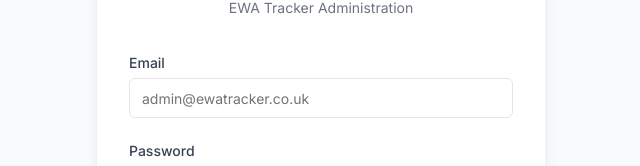
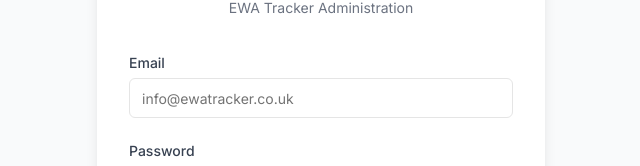
Before and after one commit to bluntiless/ewa-web-app, a Next.js app: page /admin/login in a window 1280 px wide. Shown: the part 308-474 px from the top of the page, without its empty margins (319-959 px from the left). Built offline with nearby package versions, Linux system fonts and the light colour scheme; no server answers.

Commit message:
feat: update admin email placeholder and references to "info@ewatracker.co.uk"
Co-authored-by: WAYNE Anthony WRIGHT <1809627+bluntiless@users.noreply.github.com>

```diff
--- a/app/admin/login/page.tsx
+++ b/app/admin/login/page.tsx
@@ -62,7 +62,7 @@ export default function AdminLoginPage() {
                 type="email"
                 value={email}
                 onChange={(e) => setEmail(e.target.value)}
-                placeholder="admin@ewatracker.co.uk"
+                placeholder="info@ewatracker.co.uk"
                 className="mt-1"
                 required
               />
--- a/lib/auth.ts
+++ b/lib/auth.ts
@@ -4,7 +4,7 @@ import { compare } from "bcryptjs"
 
 // In production, store this in environment variables
 const ADMIN_PASSWORD_HASH = process.env.ADMIN_PASSWORD_HASH || ""
-const ADMIN_EMAIL = process.env.ADMIN_EMAIL || "admin@ewatracker.co.uk"
+const ADMIN_EMAIL = process.env.ADMIN_EMAIL || "info@ewatracker.co.uk"
 
 export const authOptions: NextAuthOptions = {
   providers: [
--- a/lib/booking/email.ts
+++ b/lib/booking/email.ts
@@ -13,7 +13,7 @@ import { MEETING } from "./config"
 import type { CallBooking } from "./store"
 
 const FROM = process.env.RESEND_FROM_EMAIL || "EWA Tracker <bookings@ewatracker.co.uk>"
-const ADMIN_EMAIL = process.env.ADMIN_EMAIL || "admin@ewatracker.co.uk"
+const ADMIN_EMAIL = process.env.ADMIN_EMAIL || "info@ewatracker.co.uk"
 const ORGANIZER_EMAIL = (FROM.match(/<(.+)>/)?.[1] || FROM).trim()
 
 async function getResend() {
--- a/lib/eligibility/auto-response.ts
+++ b/lib/eligibility/auto-response.ts
@@ -35,7 +35,7 @@ export interface EligibilityLogMetadata {
 }
 
 const FROM = process.env.RESEND_FROM_EMAIL || "EWA Tracker <bookings@ewatracker.co.uk>"
-const ADMIN_EMAIL = process.env.ADMIN_EMAIL || "admin@ewatracker.co.uk"
+  const ADMIN_EMAIL = process.env.ADMIN_EMAIL || "info@ewatracker.co.uk"
 const SITE_URL = (process.env.NEXT_PUBLIC_MARKETING_WEBSITE_URL || "https://www.ewatracker.co.uk").replace(/\/$/, "")
 
 const QUALIFICATION_NAME = "EAL Level 3 Electrotechnical Experienced Worker Qualification"
```
